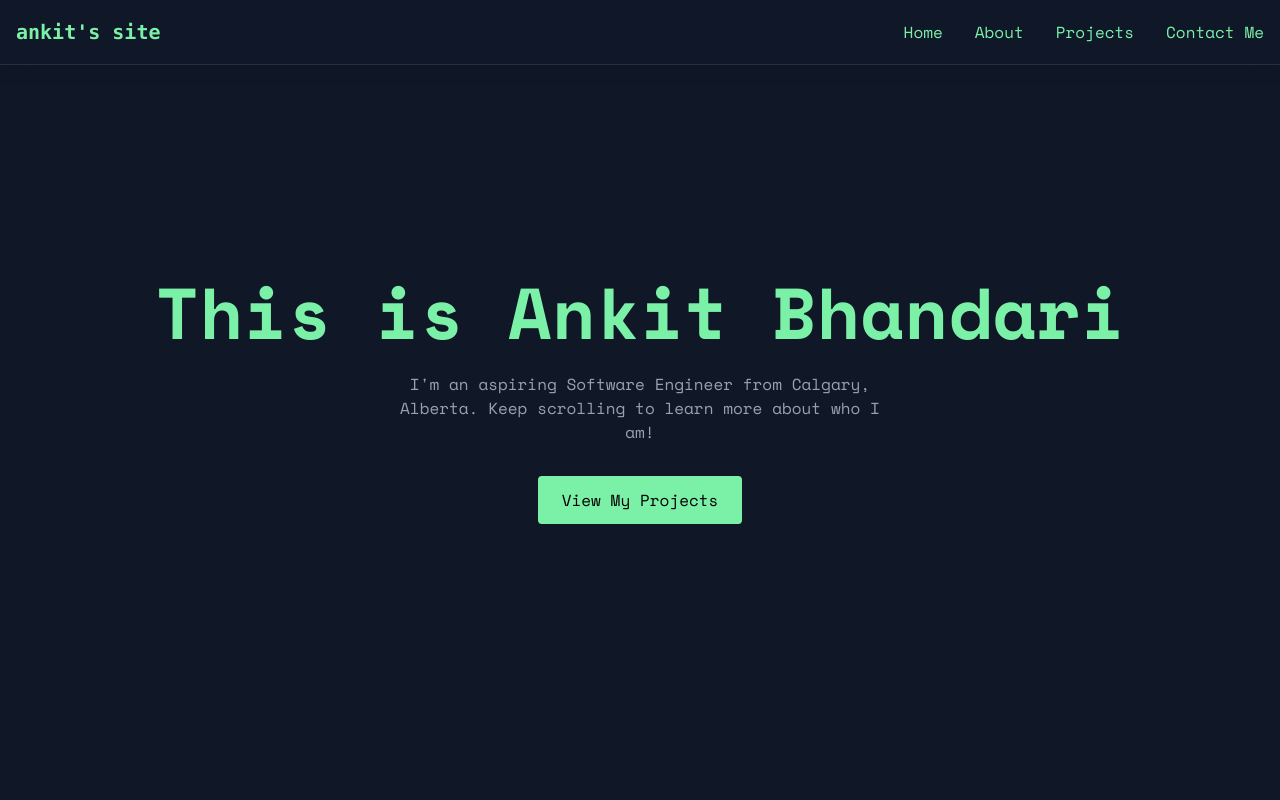
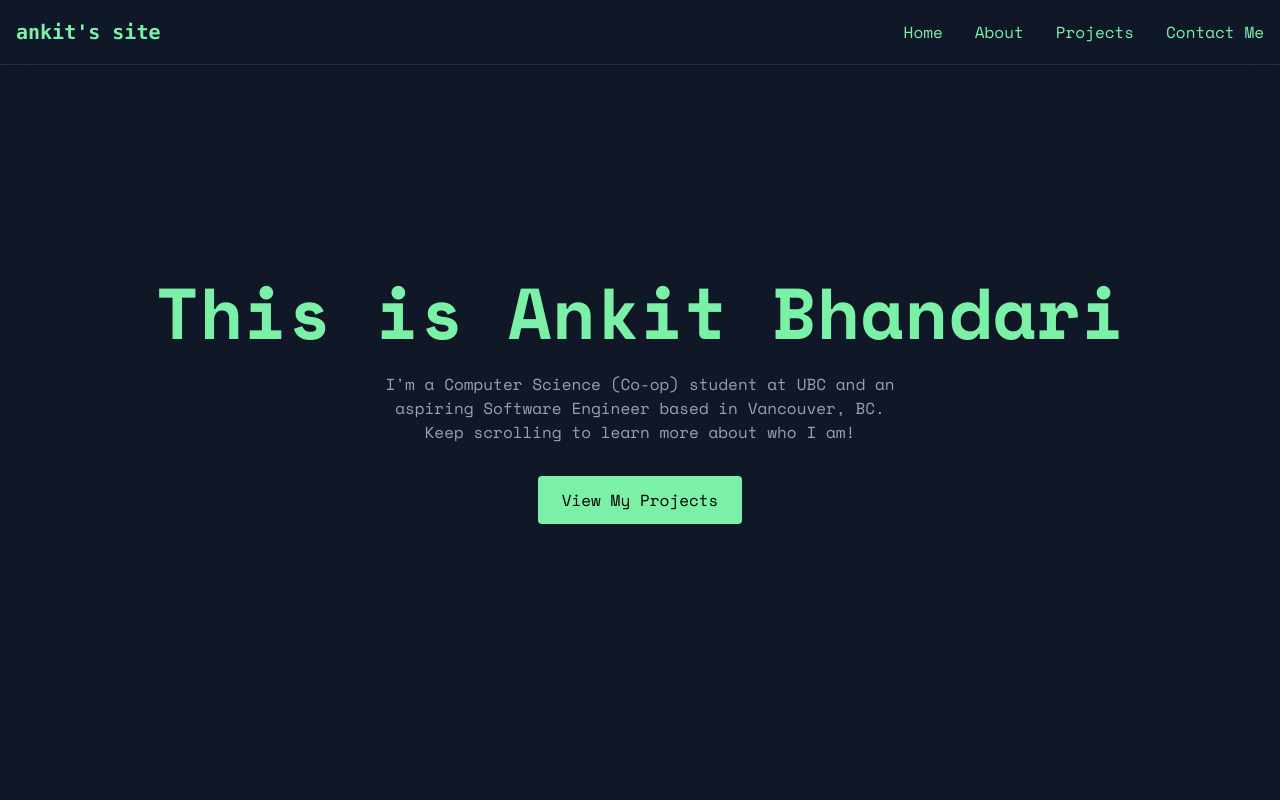
Before and after one commit to AnkitBhandari10/AnkitBhandari10.github.io, a React (Vite) app: page / in a window 1280 px wide. Shown: the top 800 px of the page. Built offline with nearby package versions, Linux system fonts and the light colour scheme.

Commit message:
Update introduction text in Home component

```diff
--- a/src/components/sections/Home.jsx
+++ b/src/components/sections/Home.jsx
@@ -12,7 +12,7 @@ export const Home = () => {
                 </h1>
 
                 <p className = "text-green-400-text-lg mb-8 max-w-lg mx-auto">
-                 I'm an aspiring Software Engineer from Calgary, Alberta. Keep scrolling to learn more about who I am!
+                 I'm a Computer Science (Co-op) student at UBC and an aspiring Software Engineer based in Vancouver, BC. Keep scrolling to learn more about who I am!
                 </p>
 
                 <div className = "flex justify-center space-x-4">
```
